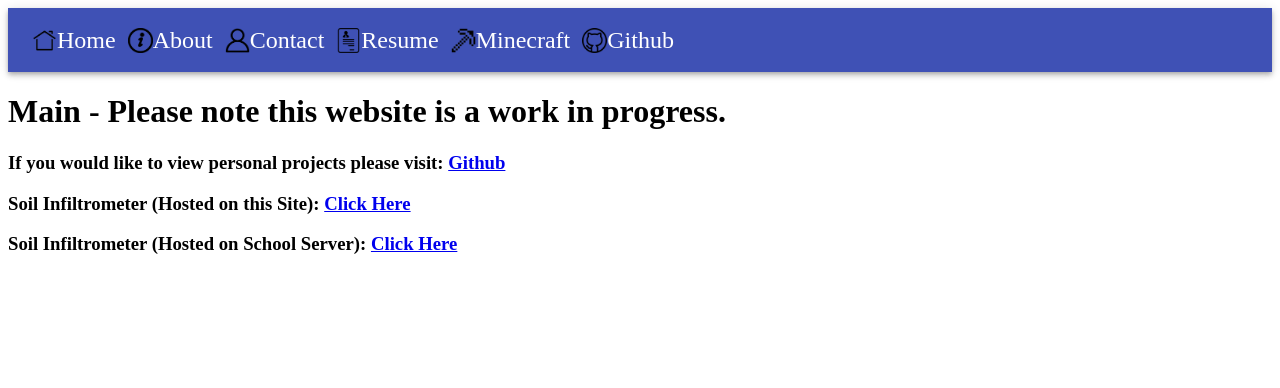
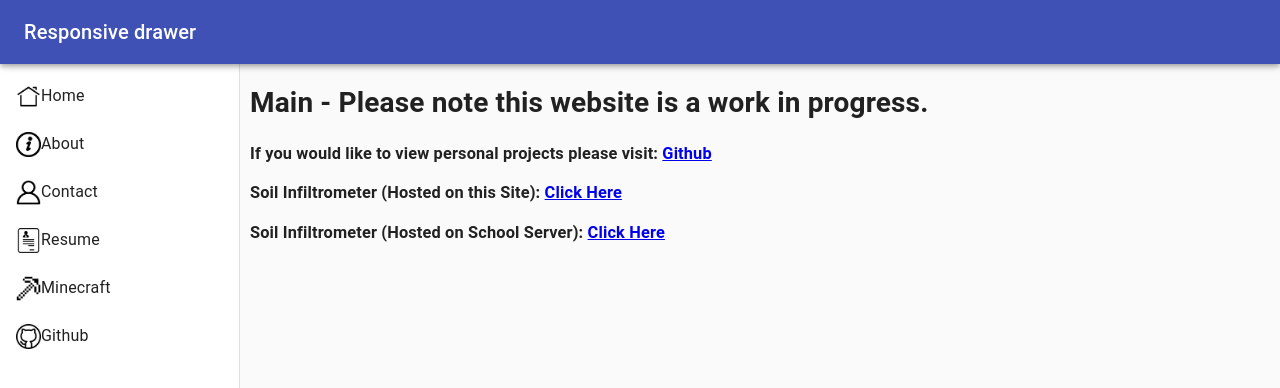
Before and after one commit to bdwandry/Portfolio-Site, a React (Create React App) app: page / in a window 1280 px wide. Shown: the top 388 px of the page. Built offline with nearby package versions, Linux system fonts and the light colour scheme.

Commit message:
Made modifications to Appbar and drawer, still need to fix mobile padding

```diff
--- a/package.json
+++ b/package.json
@@ -4,14 +4,17 @@
   "private": true,
   "dependencies": {
     "@material-ui/core": "^4.12.3",
+    "@material-ui/icons": "^4.11.2",
     "@react-pdf-viewer/default-layout": "^3.1.0",
     "@react-pdf/renderer": "^2.1.0",
     "@testing-library/jest-dom": "^5.16.1",
     "@testing-library/react": "^12.1.2",
     "@testing-library/user-event": "^13.5.0",
+    "prop-types": "^15.8.1",
     "react": "^17.0.2",
     "react-dom": "^17.0.2",
     "react-icons": "^4.3.1",
+    "react-native": "^0.67.2",
     "react-pdf": "^5.6.0",
     "react-router-dom": "^6.2.1",
     "react-scripts": "5.0.0",
@@ -41,6 +44,5 @@
       "last 1 firefox version",
       "last 1 safari version"
     ]
-
   }
 }
--- a/public/index.html
+++ b/public/index.html
@@ -9,6 +9,12 @@
       name="description"
       content="Web site created using create-react-app"
     />
+
+    <meta
+            name="viewport"
+            content="width=device-width, initial-scale=1, user-scalable=0, maximum-scale=1, minimum-scale=1"
+    />
+
     <link rel="apple-touch-icon" href="%PUBLIC_URL%/AppIcon.png" />
     <!--
       manifest.json provides metadata used when your web app is installed on a
--- a/src/App.js
+++ b/src/App.js
@@ -14,6 +14,7 @@ function App() {
     return (
         <Router>
             <NavigationAppBar/>
+            <div style={{paddingLeft: 250}}>
                 <Routes>
                     <Route exact path='/' exact element={<Home />} />
                     <Route path='/about' element={<About/>} />
@@ -21,6 +22,7 @@ function App() {
                     <Route path='/resume' element={<Resume/>} />
                     <Route path='/minecraft' element={<Minecraft/>} />
                 </Routes>
+            </div>
         </Router>
     );
 }
--- a/src/Navigation-Bar/NavigationAppBar.js
+++ b/src/Navigation-Bar/NavigationAppBar.js
@@ -1,6 +1,4 @@
-import React from "react";
-import {AppBar, Icon, IconButton, Toolbar, Typography} from "@material-ui/core";
-import {Link} from "react-router-dom";
+//Used code: https://medium.com/@tsubasakondo_36683/create-responsive-drawer-menu-with-react-material-ui-617a42764b69
 
 //Picture/Icon Imports
 import home from "../Icons/home.png";
@@ -10,38 +8,187 @@ import resume from "../Icons/resume.png";
 import minecraft from "../Icons/minecraft.png";
 import github from "../Icons/github.png"
 
-const Navbar = () => {
+import React from 'react';
+import PropTypes from 'prop-types';
+import AppBar from '@material-ui/core/AppBar';
+import CssBaseline from '@material-ui/core/CssBaseline';
+import Drawer from '@material-ui/core/Drawer';
+import Hidden from '@material-ui/core/Hidden';
+import IconButton from '@material-ui/core/IconButton';
+import List from '@material-ui/core/List';
+import ListItem from '@material-ui/core/ListItem';
+import ListItemText from '@material-ui/core/ListItemText';
+import MenuIcon from '@material-ui/icons/Menu';
+import CloseIcon from '@material-ui/icons/Close';
+import Toolbar from '@material-ui/core/Toolbar';
+import Typography from '@material-ui/core/Typography';
+import { makeStyles, useTheme } from '@material-ui/core/styles';
+import {Link} from "react-router-dom";
+const drawerWidth = 240;
+
+const useStyles = makeStyles(theme => ({
+    root: {
+        display: 'flex',
+    },
+    drawer: {
+        [theme.breakpoints.up('sm')]: {
+            width: drawerWidth,
+            flexShrink: 0,
+        },
+    },
+    appBar: {
+        zIndex: theme.zIndex.drawer + 1,
+    },
+    menuButton: {
+        marginRight: theme.spacing(2),
+        [theme.breakpoints.up('sm')]: {
+            display: 'none',
+        },
+    },
+    toolbar: theme.mixins.toolbar,
+    drawerPaper: {
+        width: drawerWidth
+    },
+    content: {
+        flexGrow: 1,
+        padding: theme.spacing(0),
+    },
+    closeMenuButton: {
+        marginRight: 'auto',
+        marginLeft: 0,
+    },
+}));
+function NavBar() {
+    const DifferentPages = [
+        {Text: "Home", location: "/", Image: home},
+        {Text: "About", location: "/about", Image: about},
+        {Text: "Contact", location: "/contact", Image: contact},
+        {Text: "Resume", location: "/resume", Image: resume},
+        {Text: "Minecraft", location: "/minecraft", Image: minecraft},
+    ]
+
+    const classes = useStyles();
+    const theme = useTheme();
+    const [mobileOpen, setMobileOpen] = React.useState(false);
+    function handleDrawerToggle() {
+        setMobileOpen(!mobileOpen)
+    }
+    const drawer = (
+        <div>
+            <List>
+                {DifferentPages.map((Text) => (
+                    <ListItem button component={Link} to={Text.location}>
+                        <img src={Text.Image} width={"25"} height={"25"}/>
+                        <ListItemText primary={Text.Text} />
+                    </ListItem>
+                ))}
+                <ListItem button href={"https://github.com/bdwandry/"}>
+                    <img src={github} width={"25"} height={"25"}/>
+                    <ListItemText>
+                        Github
+                    </ListItemText>
+                </ListItem>
+            </List>
+        </div>
+    );
     return (
-        <div>
-            <AppBar position="static">
+        <div className={classes.root}>
+            <CssBaseline />
+            <AppBar position="fixed" className={classes.appBar}>
                 <Toolbar>
-                    <IconButton color="inherit" edge="start" component={Link} to="/">
-                        <img src={home} width={"25"} height={"25"}/> Home
+                    <IconButton
+                        color="inherit"
+                        aria-label="Open drawer"
+                        edge="start"
+                        onClick={handleDrawerToggle}
+                        className={classes.menuButton}
+                    >
+                        <MenuIcon />
                     </IconButton>
-
-                    <IconButton color="inherit" edge="start" component={Link} to="/about">
-                        <img src={about} width={"25"} height={"25"}/> About
-                    </IconButton>
-
-                    <IconButton color="inherit" edge="start" component={Link} to="/contact">
-                        <img src={contact} width={"25"} height={"25"}/> Contact
-                    </IconButton>
-
-                    <IconButton color="inherit" edge="start" component={Link} to="/resume">
-                        <img src={resume} width={"25"} height={"25"}/> Resume
-                    </IconButton>
-
-                    <IconButton color="inherit" edge="start" component={Link} to="/minecraft">
-                        <img src={minecraft} width={"25"} height={"25"}/> Minecraft
-                    </IconButton>
-
-                    <IconButton color="inherit" edge="start" href={"https://github.com/bdwandry/"}>
-                        <img src={github} width={"25"} height={"25"}/> Github
-                    </IconButton>
+                    <Typography variant="h6" noWrap>
+                        Responsive drawer
+                    </Typography>
                 </Toolbar>
             </AppBar>
+
+            <nav className={classes.drawer}>
+                <Hidden smUp implementation="css">
+                    <Drawer
+                        variant="temporary"
+                        anchor={theme.direction === 'rtl' ? 'right' : 'left'}
+                        open={mobileOpen}
+                        onClose={handleDrawerToggle}
+                        classes={{
+                            paper: classes.drawerPaper,
+                        }}
+                        ModalProps={{
+                            keepMounted: true, // Better open performance on mobile.
+                        }}
+                    >
+                        <IconButton onClick={handleDrawerToggle} className={classes.closeMenuButton}>
+                            <CloseIcon/>
+                        </IconButton>
+                        {drawer}
+                    </Drawer>
+                </Hidden>
+                <Hidden xsDown implementation="css">
+                    <Drawer
+                        className={classes.drawer}
+                        variant="permanent"
+                        classes={{
+                            paper: classes.drawerPaper,
+                        }}
+                    >
+                        <div className={classes.toolbar} />
+                        {drawer}
+                    </Drawer>
+                </Hidden>
+            </nav>
+            <div className={classes.content}>
+                <div className={classes.toolbar} />
+            </div>
         </div>
     );
+}
+NavBar.propTypes = {
+    container: PropTypes.object,
 };
+export default NavBar;
 
-export default Navbar;
+//--------------------------------------------------------------------------------------------------------------------//
+//
+// const Navbar = () => {
+//     return (
+//         <div>
+//             <AppBar position="static">
+//                 <Toolbar>
+//                     <IconButton color="inherit" edge="start" component={Link} to="/">
+//                         <img src={home} width={"25"} height={"25"}/> Home
+//                     </IconButton>
+//
+//                     <IconButton color="inherit" edge="start" component={Link} to="/about">
+//                         <img src={about} width={"25"} height={"25"}/> About
+//                     </IconButton>
+//
+//                     <IconButton color="inherit" edge="start" component={Link} to="/contact">
+//                         <img src={contact} width={"25"} height={"25"}/> Contact
+//                     </IconButton>
+//
+//                     <IconButton color="inherit" edge="start" component={Link} to="/resume">
+//                         <img src={resume} width={"25"} height={"25"}/> Resume
+//                     </IconButton>
+//
+//                     <IconButton color="inherit" edge="start" component={Link} to="/minecraft">
+//                         <img src={minecraft} width={"25"} height={"25"}/> Minecraft
+//                     </IconButton>
+//
+//                     <IconButton color="inherit" edge="start" href={"https://github.com/bdwandry/"}>
+//                         <img src={github} width={"25"} height={"25"}/> Github
+//                     </IconButton>
+//                 </Toolbar>
+//             </AppBar>
+//         </div>
+//     );
+// };
+//
+// export default Navbar;
```
Also changed, not shown: 1 other file (tests, documents, lock files or other folders). Lines whose indentation alone changed are shown as unchanged.
